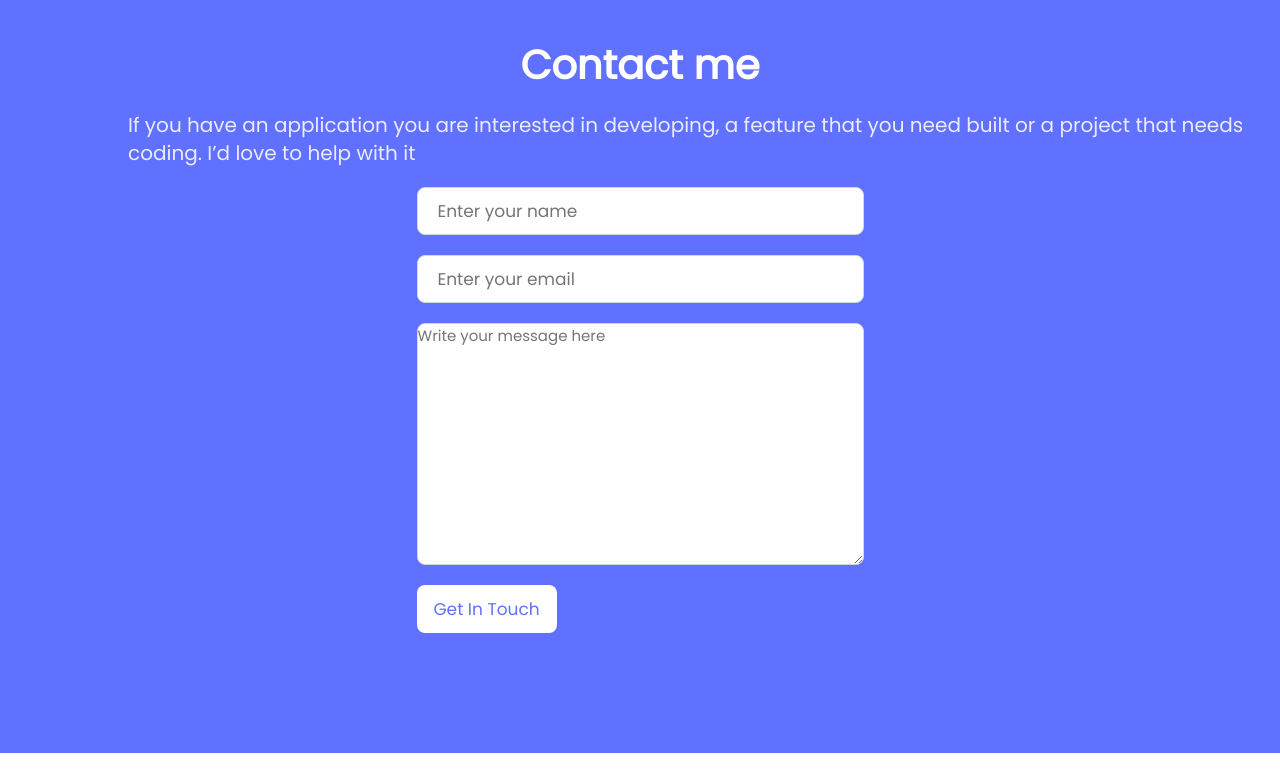
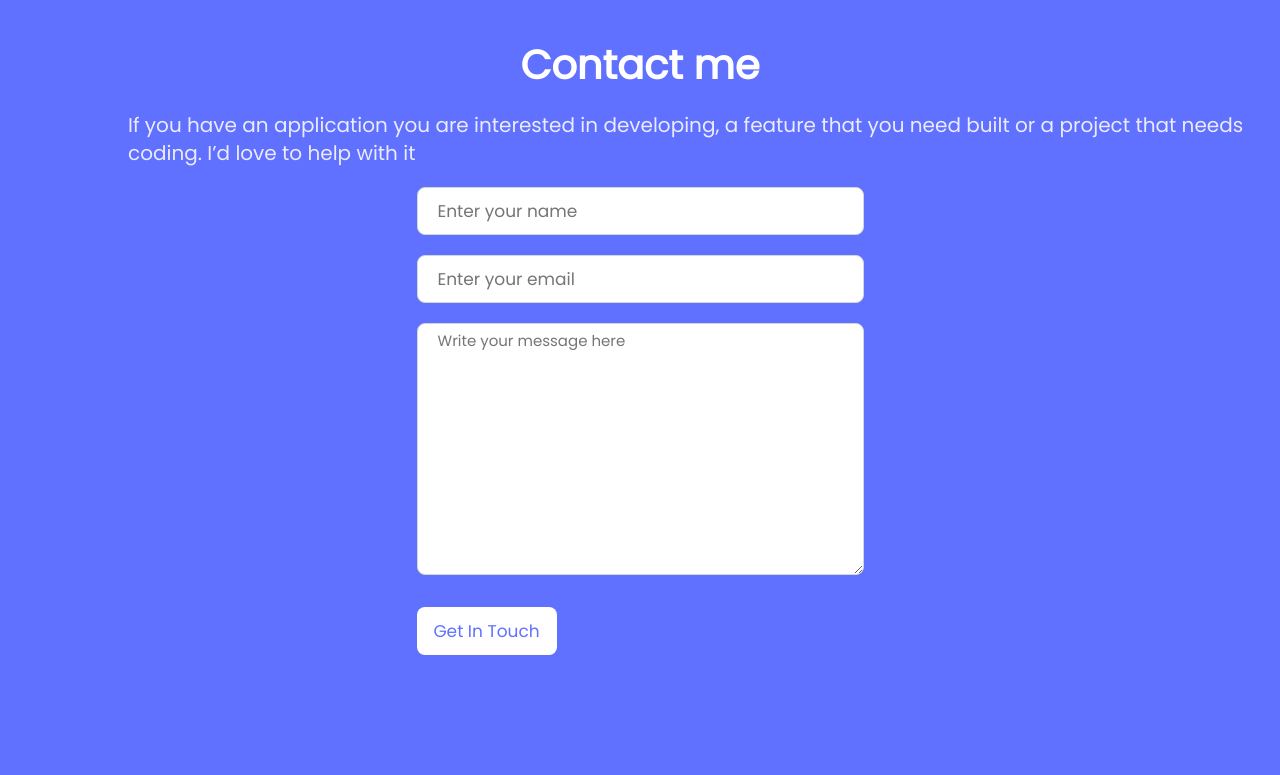
Before and after one commit to Nezerwa/Portfolio-Project, a website: page index.html in a window 1280 px wide. Shown: the part 4899-5674 px from the top of the page. Before the commit the page ends 5652 px from the top, so only its background shows below. Drawn offline with Linux system fonts and the light colour scheme.

Commit message:
Add changes on background image position and also padding of the text area plus the form buttons margin

```diff
--- a/styles.css
+++ b/styles.css
@@ -353,7 +353,6 @@ footer {
   background-image: url(images/contact-mobile-1.png);
   background-repeat: no-repeat;
   background-size: 100%;
-  background-position: center;
 }
 
 .contact-me {
@@ -405,6 +404,7 @@ footer {
   font-weight: 400;
   font-size: 15px;
   line-height: 24px;
+  padding: 5px 20px;
 }
 
 .get-in-touch {
@@ -418,4 +418,5 @@ footer {
   background-color: #fff;
   border-radius: 8px;
   border: none;
+  margin-top: 12px;
 }
```
